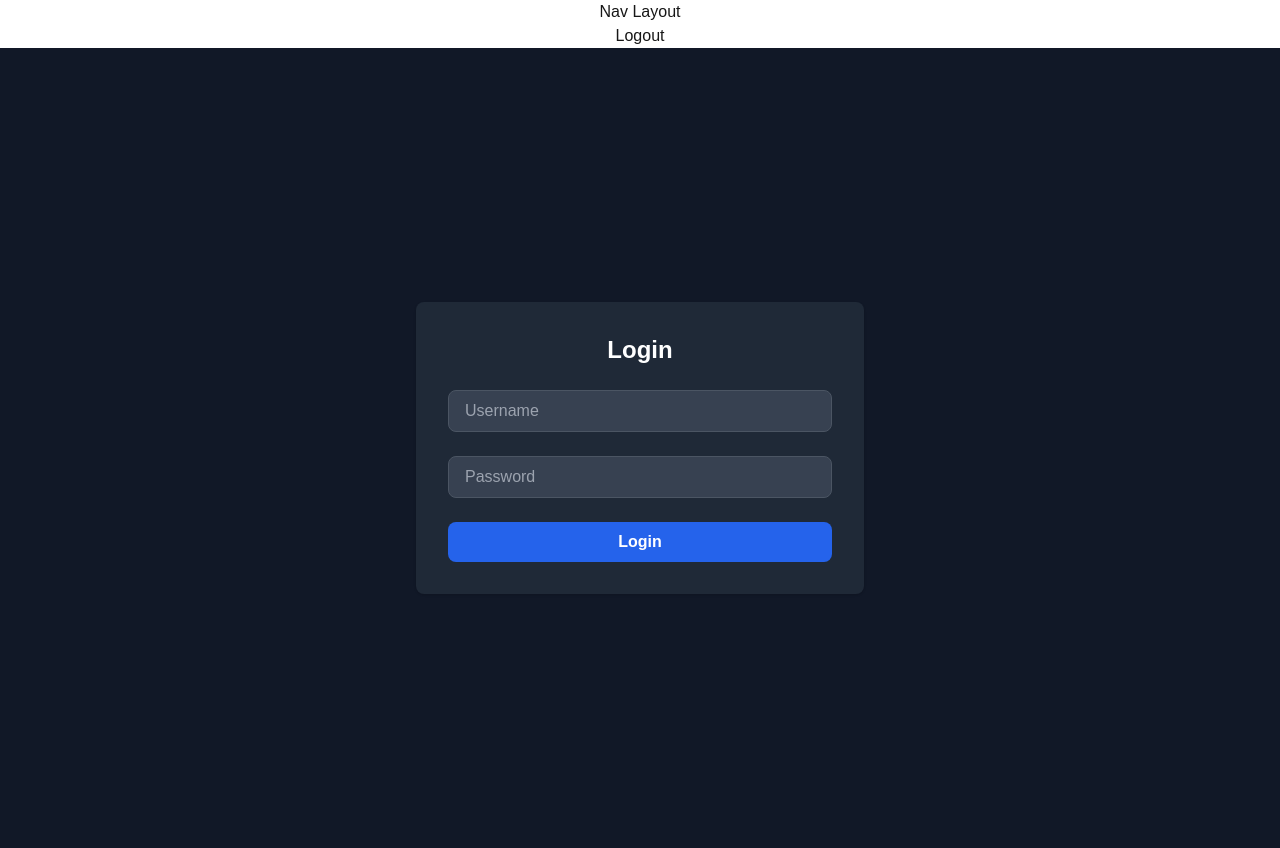
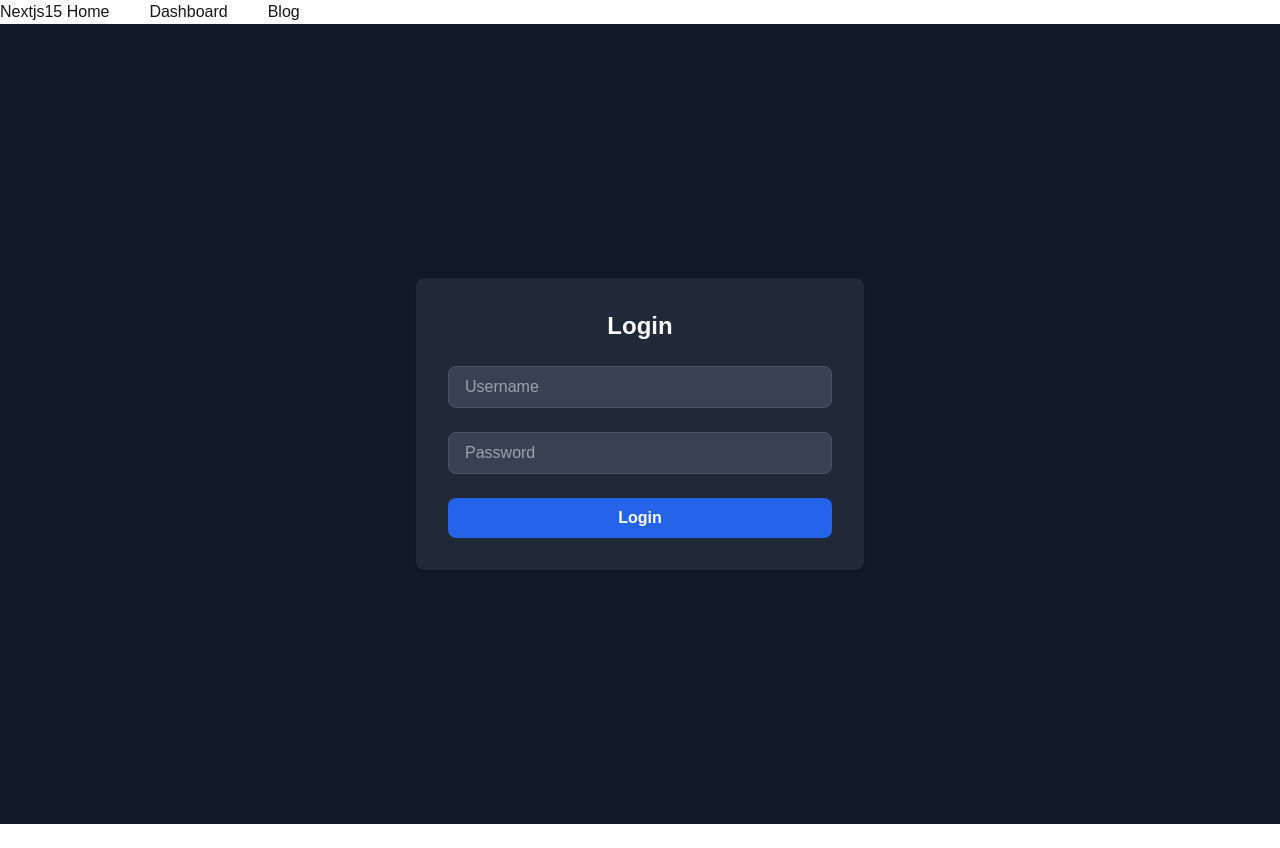
Before and after one commit to tahasama/next14docs, a Next.js app: page /login in a window 1280 px wide. After the commit the page ends 824 px from the top, so only its background shows below. Built offline with nearby package versions, Linux system fonts and the light colour scheme.

Commit message:
added logout, delete cookie

```diff
--- a/app/(logout)/Logout.tsx
+++ b/app/(logout)/Logout.tsx
@@ -1,18 +1,31 @@
 "use client";
 
 import { redirect } from "next/navigation";
-import { useActionState } from "react";
+import { useActionState, useEffect } from "react";
 import { logout } from "./action";
+import { useRouter } from "next/navigation";
+import { cookies } from "next/headers";
+import { useAuth } from "../provider/AuthProvider";
 
 const Logout = () => {
+  const { setIsLoggedIn } = useAuth();
   const initialState = {
-    message: "",
+    message: "isLoggedIn",
   };
   const [state, formAction] = useActionState(logout, initialState);
+
+  // useEffect(() => {
+  //   state.message !== "isLoggedIn" && setIsLoggedIn(false);
+  //   redirect("login");
+  //   return () => {};
+  // }, [state.message]);
+
   return (
-    <form action={formAction}>
-      <button type="submit">Logout</button>
-    </form>
+    <>
+      <form action={formAction}>
+        <button type="submit">Logout</button>
+      </form>
+    </>
   );
 };
 
--- a/app/(logout)/action.ts
+++ b/app/(logout)/action.ts
@@ -1,20 +1,23 @@
 "use server";
 
+import { revalidatePath } from "next/cache";
 import { cookies } from "next/headers";
 import { redirect } from "next/navigation";
 
-export const logout = async () => {
+export const logout = async (statusx:any) => {
     const response = await fetch("http://localhost:3000/api/login", {
       method: "GET",
       credentials: "include",
     });
     if (response.ok) {
-      const ccc = (await cookies()).delete("authToken");
+     (await cookies()).delete(  "authToken");
+    //   return { message: 'isLoggedOut' }
+      redirect('/login')
 
-      redirect("/login");
     } else {
       const { error } = await response.json();
       console.error("Error logout user");
+
       return { message: error };
     }
   };
--- /dev/null
+++ b/app/Nav.tsx
@@ -0,0 +1,19 @@
+"use client";
+import React from "react";
+import Logout from "./(logout)/Logout";
+import { useAuth } from "./provider/AuthProvider";
+
+function Nav() {
+  const { isLoggedIn } = useAuth();
+  console.log("🚀 ~ Nav ~ isLoggedIn:", isLoggedIn);
+  return (
+    <nav className="text-center flex gap-10 capitalize">
+      <a href="/">nextjs15 Home</a>
+      <a href="/dashboard">dashboard</a>
+      <a href="/blog">blog</a>
+      {isLoggedIn && <Logout />}
+    </nav>
+  );
+}
+
+export default Nav;
--- a/app/api/login/route.ts
+++ b/app/api/login/route.ts
@@ -1,3 +1,4 @@
+import { revalidatePath } from 'next/cache';
 import { NextResponse } from 'next/server';
 
 export async function POST(request: Request) {
--- a/app/layout.tsx
+++ b/app/layout.tsx
@@ -2,6 +2,8 @@ import type { Metadata } from "next";
 import localFont from "next/font/local";
 import "./globals.css";
 import Logout from "./(logout)/Logout";
+import { AuthProvider } from "./provider/AuthProvider";
+import Nav from "./Nav";
 
 const geistSans = localFont({
   src: "./fonts/GeistVF.woff",
@@ -29,11 +31,10 @@ export default function RootLayout({
       <body
         className={`${geistSans.variable} ${geistMono.variable} antialiased`}
       >
-        <nav className="text-center">
-          <a href="">Nav Layout</a>
-          <Logout />
-        </nav>
-        {children}
+        <AuthProvider>
+          <Nav />
+          {children}
+        </AuthProvider>
       </body>
     </html>
   );
--- a/app/login/actions.ts
+++ b/app/login/actions.ts
@@ -26,6 +26,6 @@ export const handleLogin = async (prevState: any,formData: FormData) => {
       return {message:error};
     } else {
       const ccc = (await cookies()).set("authToken", "Success");
-      redirect("/blog");
+      return {message:'isLoggedIn'}
     }
   };
--- a/app/login/page.tsx
+++ b/app/login/page.tsx
@@ -1,13 +1,24 @@
 "use client";
 
+import { redirect, useRouter } from "next/navigation";
+import { useAuth } from "../provider/AuthProvider";
 import { handleLogin } from "./actions";
-import { useActionState } from "react";
+import { useActionState, useEffect } from "react";
 
 export default function LoginPage() {
+  const { setIsLoggedIn } = useAuth();
+  const router = useRouter();
+
   const initialState = {
     message: "",
   };
   const [state, formAction] = useActionState(handleLogin, initialState);
+
+  useEffect(() => {
+    state.message === "isLoggedIn" && (setIsLoggedIn(true), redirect("/blog"));
+
+    return () => {};
+  }, [state.message]);
 
   return (
     <div className="min-h-screen flex items-center justify-center bg-gray-900 text-white">
--- /dev/null
+++ b/app/provider/AuthProvider.tsx
@@ -0,0 +1,34 @@
+"use client";
+import { createContext, useContext, useState, ReactNode } from "react";
+
+// Define types for the context value and provider props
+interface AuthContextType {
+  isLoggedIn: boolean;
+  setIsLoggedIn: (value: boolean) => void; // Type for setIsLoggedIn
+}
+
+interface AuthProviderProps {
+  children: ReactNode; // Type for children
+}
+
+// Create the AuthContext with a default null value
+const AuthContext = createContext<AuthContextType | null>(null);
+
+// AuthProvider component
+export const AuthProvider = ({ children }: AuthProviderProps) => {
+  const [isLoggedIn, setIsLoggedIn] = useState<boolean>(false);
+  return (
+    <AuthContext.Provider value={{ isLoggedIn, setIsLoggedIn }}>
+      {children}
+    </AuthContext.Provider>
+  );
+};
+
+// Custom hook to use the AuthContext
+export const useAuth = (): AuthContextType => {
+  const context = useContext(AuthContext);
+  if (!context) {
+    throw new Error("useAuth must be used within an AuthProvider");
+  }
+  return context;
+};
--- a/middleware.ts
+++ b/middleware.ts
@@ -1,4 +1,5 @@
 // middleware.ts
+import { revalidatePath } from 'next/cache';
 import { NextResponse,NextRequest } from 'next/server';
 
 export function middleware(req: NextRequest) {
@@ -9,6 +10,7 @@ export function middleware(req: NextRequest) {
     return NextResponse.redirect(new URL('/login', req.url));
   }
 
+
   return NextResponse.next();
 }
 
```
